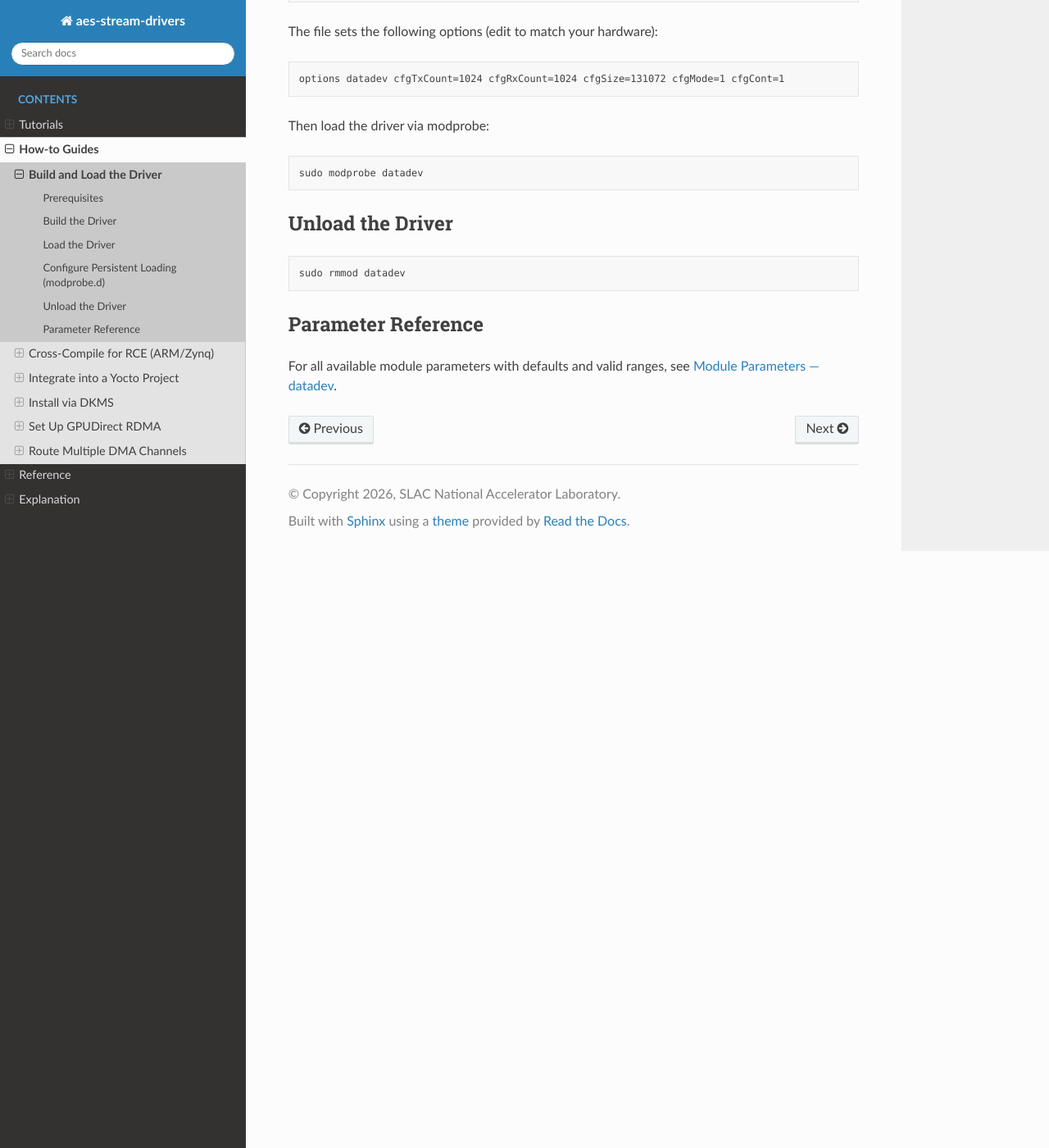
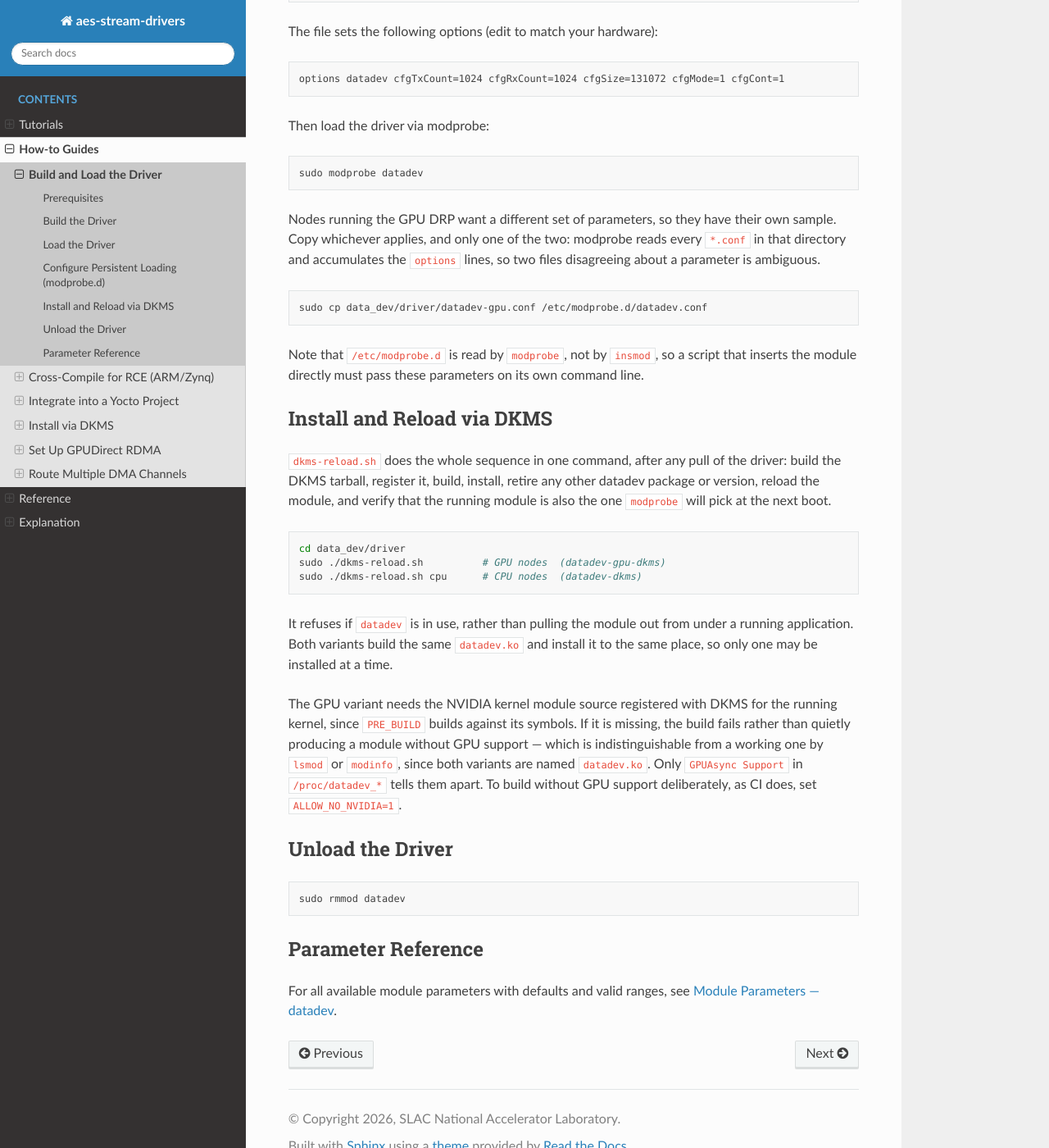
Before and after one commit to slaclab/aes-stream-drivers, a Sphinx documentation site: the page built from docs/how-to/build-and-load.rst, in a window 1280 px wide and 1400 px high, scrolled down 1225 px. Shown: the whole window at 82% size. Built offline with Sphinx 7.4.7 and the Read the Docs theme 3.1.0, drawn with Linux system fonts in a browser that asks for light colours.

Commit message:
data_dev: Address review of #319
cfgCont was documented as controlling buffer return, which it never touches: it
only reaches writel(dev->cfgCont ? 1 : 0, &reg->contEnable).  Corrected in
docs/reference/module-parameters.rst and docs/tutorials/first-transfer.rst, and
stated explicitly that it has no bearing on when buffers are returned, so the
old claim is not reintroduced.  Two incompatible descriptions of one parameter
is the failure class this PR exists to remove.

datadev-gpu.conf names contEnable, overflow, dropEn and cont rather than citing
a line number in another repository.

The clean target gains a comment: DKMS runs CLEAN after PRE_BUILD, so deleting
Makefile.local there -- which now looks like an obvious tidy-up -- would drop
NVIDIA_DRIVERS before the module is compiled, silently losing DATA_GPU and making
check-gpu-build.sh take its skip branch and pass.

dkms-reload.sh: separate on ':' as well, so an added-but-not-built registration
is retired instead of being fed to dkms remove as "7.5.0: added"; require at
least one /proc/datadev_* before checking GPUAsync support, since an unexpanded
glob otherwise reads as success on a node with no cards; and allow the tarball
lookup to fail so the -z test can report it rather than set -e aborting silently.

datadev-gpu.conf moves out of the shared .dkms-common staging into the GPU
variant's own copy list, so the CPU tarball no longer ships it.

Document dkms-reload.sh, ALLOW_NO_NVIDIA and datadev-gpu.conf, in
docs/how-to/build-and-load.rst and data_dev/driver/README.md.

Generated with AI

Co-Authored-By: SLAC AI

```diff
--- a/docs/how-to/build-and-load.rst
+++ b/docs/how-to/build-and-load.rst
@@ -71,6 +71,45 @@ Then load the driver via modprobe:
 
    sudo modprobe datadev
 
+Nodes running the GPU DRP want a different set of parameters, so they have their
+own sample. Copy whichever applies, and only one of the two: modprobe reads every
+``*.conf`` in that directory and accumulates the ``options`` lines, so two files
+disagreeing about a parameter is ambiguous.
+
+.. code-block:: bash
+
+   sudo cp data_dev/driver/datadev-gpu.conf /etc/modprobe.d/datadev.conf
+
+Note that ``/etc/modprobe.d`` is read by ``modprobe``, not by ``insmod``, so a
+script that inserts the module directly must pass these parameters on its own
+command line.
+
+Install and Reload via DKMS
+---------------------------
+
+``dkms-reload.sh`` does the whole sequence in one command, after any pull of the
+driver: build the DKMS tarball, register it, build, install, retire any other
+datadev package or version, reload the module, and verify that the running module
+is also the one ``modprobe`` will pick at the next boot.
+
+.. code-block:: bash
+
+   cd data_dev/driver
+   sudo ./dkms-reload.sh          # GPU nodes  (datadev-gpu-dkms)
+   sudo ./dkms-reload.sh cpu      # CPU nodes  (datadev-dkms)
+
+It refuses if ``datadev`` is in use, rather than pulling the module out from under
+a running application. Both variants build the same ``datadev.ko`` and install it
+to the same place, so only one may be installed at a time.
+
+The GPU variant needs the NVIDIA kernel module source registered with DKMS for the
+running kernel, since ``PRE_BUILD`` builds against its symbols. If it is missing,
+the build fails rather than quietly producing a module without GPU support — which
+is indistinguishable from a working one by ``lsmod`` or ``modinfo``, since both
+variants are named ``datadev.ko``. Only ``GPUAsync Support`` in
+``/proc/datadev_*`` tells them apart. To build without GPU support deliberately,
+as CI does, set ``ALLOW_NO_NVIDIA=1``.
+
 Unload the Driver
 -----------------
 
--- a/docs/tutorials/first-transfer.rst
+++ b/docs/tutorials/first-transfer.rst
@@ -90,7 +90,8 @@ What each parameter means:
 - ``cfgRxCount=1024`` — number of receive buffers in the pool
 - ``cfgTxCount=1024`` — number of transmit buffers in the pool
 - ``cfgMode=1`` — coherent DMA mode (CPU and device see the same memory)
-- ``cfgCont=1`` — continuous receive mode; the driver re-queues buffers automatically
+- ``cfgCont=1`` — RX continue enable; a frame larger than ``cfgSize`` spans further
+  buffers rather than overflowing and being truncated
 - ``cfgIrqDis=0`` — use interrupts (not polling)
 
 For the full parameter reference, see :doc:`../reference/module-parameters`.
```
Also changed, not shown: docs/reference/module-parameters.rst (+7 -3 lines), data_dev/driver/README.md, 3 other files.
